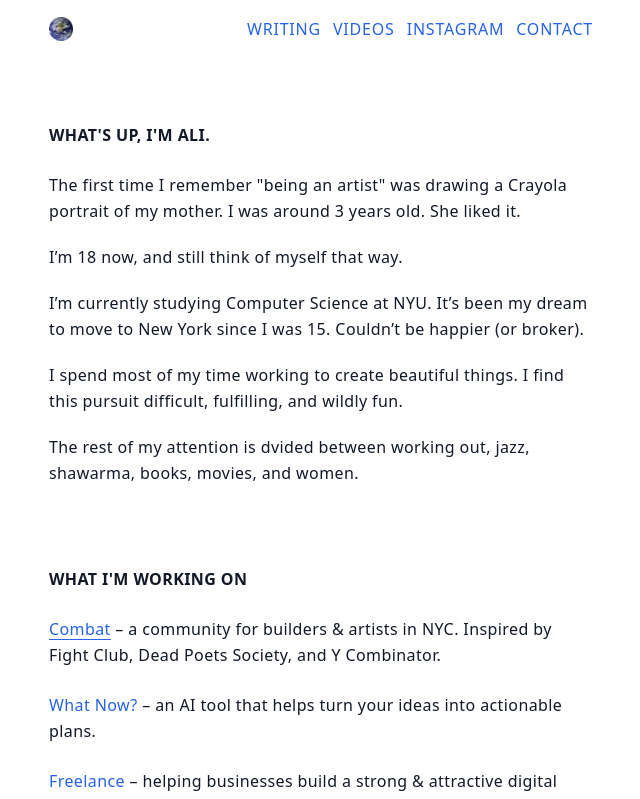
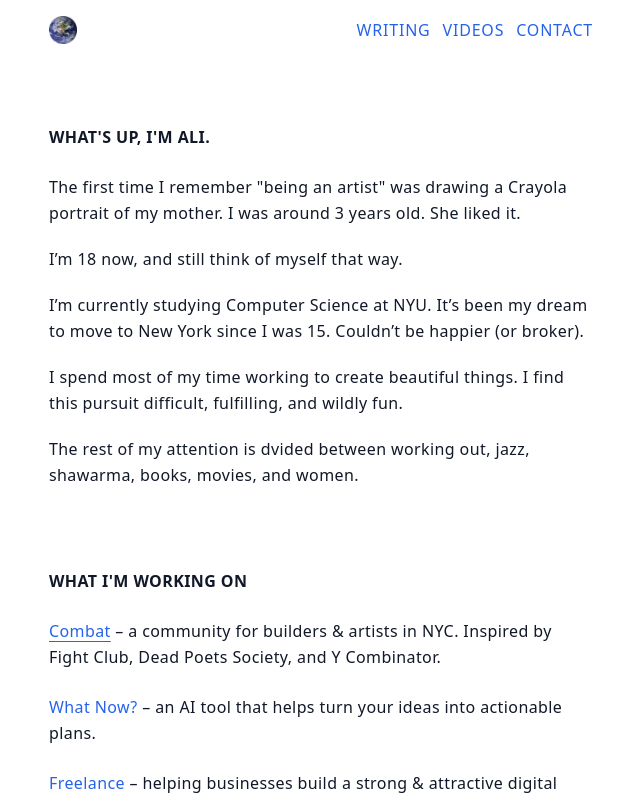
Before and after one commit to aliahunbaev/ahunbaev.com, a React (Vite) app: page / in a window 1280 px wide. Shown: the top 799 px of the page, without its empty margins (319-959 px from the left). Built offline with nearby package versions, Linux system fonts and the light colour scheme.

Commit message:
navbar change

```diff
--- a/src/App.jsx
+++ b/src/App.jsx
@@ -8,13 +8,12 @@ export default function App() {
 
         {/* Header */}
         <header className="uppercase flex text-md justify-between items-center font-regular tracking-wider">
-          <a href="/" className="block w-6 h-6">
+          <a href="/" className="block w-7 h-7">
             <img src="/favicon.png" alt="Home" className="w-full h-full object-contain" />
           </a>
           <nav className="space-x-3">
             <a className="text-blue-600 transition-colors duration-200" target="_blank" rel="noopener noreferrer" href="https://playfighter.substack.com">Writing</a>
             <a className="text-blue-600 transition-colors duration-200" target="_blank" rel="noopener noreferrer" href="https://youtube.com/@ahunbaev">Videos</a>
-            <a className="text-blue-600 transition-colors duration-200" target="_blank" rel="noopener noreferrer" href="https://instagram.com/alizahunbaev">Instagram</a>
             <a className="text-blue-600 transition-colors duration-200" target="_blank" rel="noopener noreferrer" href="mailto:alizahunbaev@gmail.com">Contact</a>
           </nav>
         </header>
```
